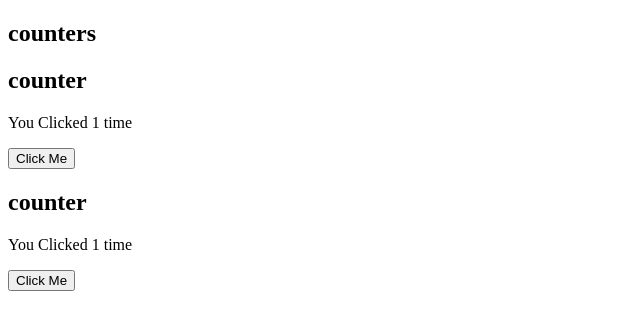
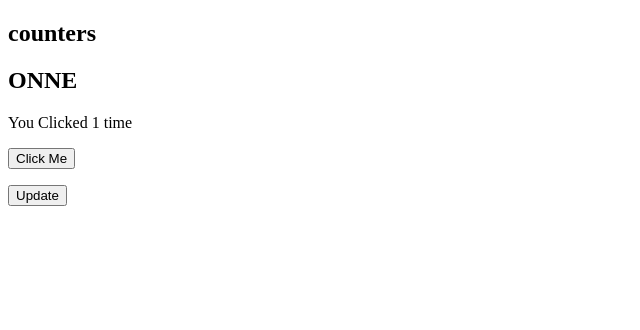
Before and after one commit to shaik11r/reactTonyALicea, a plain HTML site: page index.html in a window 1280 px wide. Shown: the whole page, without its empty margins (0-640 px from the left). Drawn offline with nearby package versions, Linux system fonts and the light colour scheme.

Commit message:
rerendering

```diff
--- a/index.html
+++ b/index.html
@@ -7,7 +7,9 @@
   </head>
   <body>
     <main id="app"></main>
-
+    <p >
+      <button onclick="Update()">Update</button>
+    </p>
     <script src="./scripts/react.development.js"></script>
     <script src="./scripts/react-dom.development.js"></script>
     <script src="./index.js"></script>
--- a/index.js
+++ b/index.js
@@ -2,6 +2,7 @@ const rootNode = document.getElementById("app");
 //here rootnode has a reference of app
 //what you want the dom to look like dom elements (what user experincing right now)
 const root = ReactDOM.createRoot(rootNode);
+let counterName="One"
 root.render(React.createElement(App)); //create a react custom element;
 function App() {
   return React.createElement(
@@ -11,21 +12,28 @@ function App() {
     React.createElement(
       "section",
       null,
-      React.createElement(Counter, { name: "nadeenshaik" }),
-      React.createElement(Counter, null)
+     counterName==="One"?React.createElement(Counter,{name:'ONNE'}):React.createElement(Counter,{name:'TWOO'})
     )
   );
 }
 function Counter({name}) {
-  name="newName"; //we can change the props but dont do it props should be immutable
-  console.log(name);
+ console.log(name)
   return React.createElement(
     "article",
     null,
-    React.createElement("h2", null, "counter"),
+    React.createElement("h2", null,name),
     React.createElement("p", null, "You Clicked 1 time"),
     React.createElement("button", null, "Click Me")
   );
 }
-
+function Update(){
+  counterName="Two"
+  console.log("updating.....")
+  root.render(React.createElement(App))///we are saying react to render brooo
+  //nothing happens hmmm
+}
 console.log(App());
+//Transpilation changing the text of code written in one syntax and converting it into
+//a different syntax that does the same thing.
+//sometimes a transpiler is reffered to as a transformer.
+//javascript syntax extension
```
